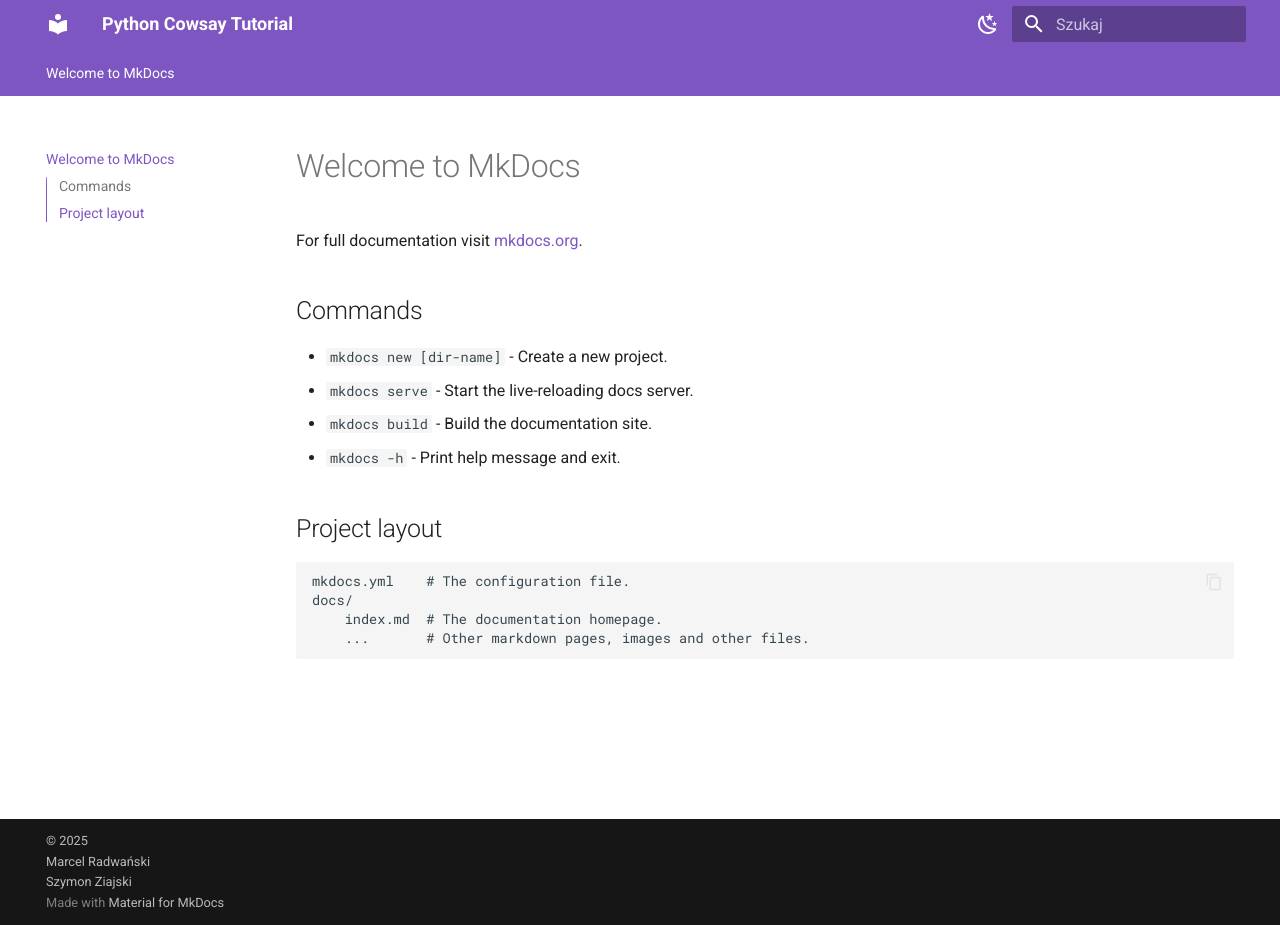
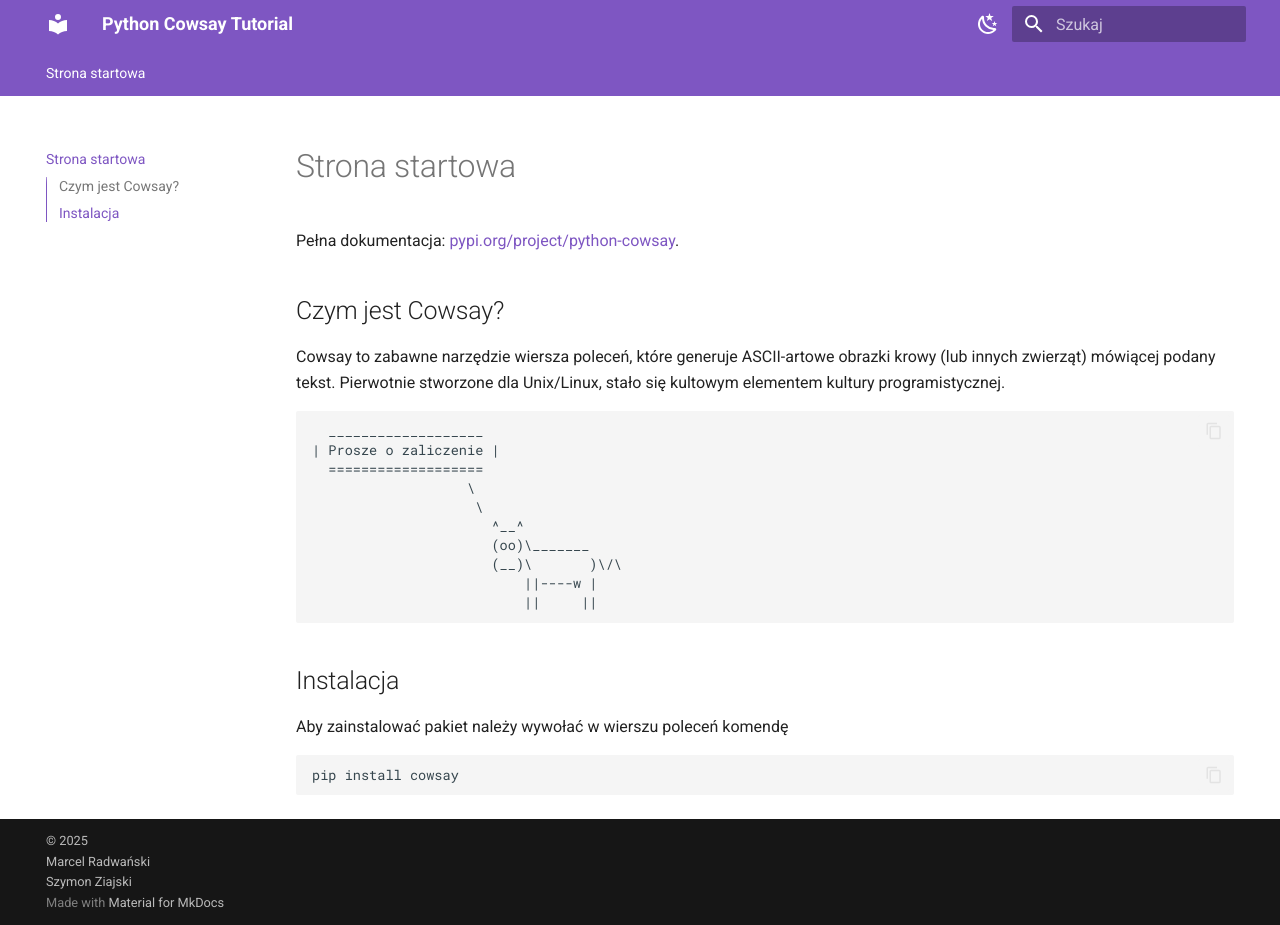
Before and after one commit to m4rcelrad/probable-potato, an MkDocs documentation site: the page built from docs/index.md, in a window 1280 px wide and 925 px high. Built offline with MkDocs 1.6.1 and Material for MkDocs 9.7.7, drawn with Linux system fonts in a browser that asks for light colours.

Commit message:
Zrobienie strony głównej

````diff
--- a/docs/index.md
+++ b/docs/index.md
@@ -1,17 +1,25 @@
-# Welcome to MkDocs
+# Strona startowa
 
-For full documentation visit [mkdocs.org](https://www.mkdocs.org).
+Pełna dokumentacja: [pypi.org/project/python-cowsay](https://pypi.org/project/python-cowsay/).
 
-## Commands
+## Czym jest Cowsay?
 
-* `mkdocs new [dir-name]` - Create a new project.
-* `mkdocs serve` - Start the live-reloading docs server.
-* `mkdocs build` - Build the documentation site.
-* `mkdocs -h` - Print help message and exit.
+Cowsay to zabawne narzędzie wiersza poleceń, które generuje ASCII-artowe obrazki krowy (lub innych zwierząt) mówiącej podany tekst. Pierwotnie stworzone dla Unix/Linux, stało się kultowym elementem kultury programistycznej.
+```text
+  ___________________
+| Prosze o zaliczenie |
+  ===================
+                   \
+                    \
+                      ^__^
+                      (oo)\_______
+                      (__)\       )\/\
+                          ||----w |
+                          ||     ||
+```
+## Instalacja
 
-## Project layout
-
-    mkdocs.yml    # The configuration file.
-    docs/
-        index.md  # The documentation homepage.
-        ...       # Other markdown pages, images and other files.
+Aby zainstalować pakiet należy wywołać w wierszu poleceń komendę
+```text
+pip install cowsay
+```
````
